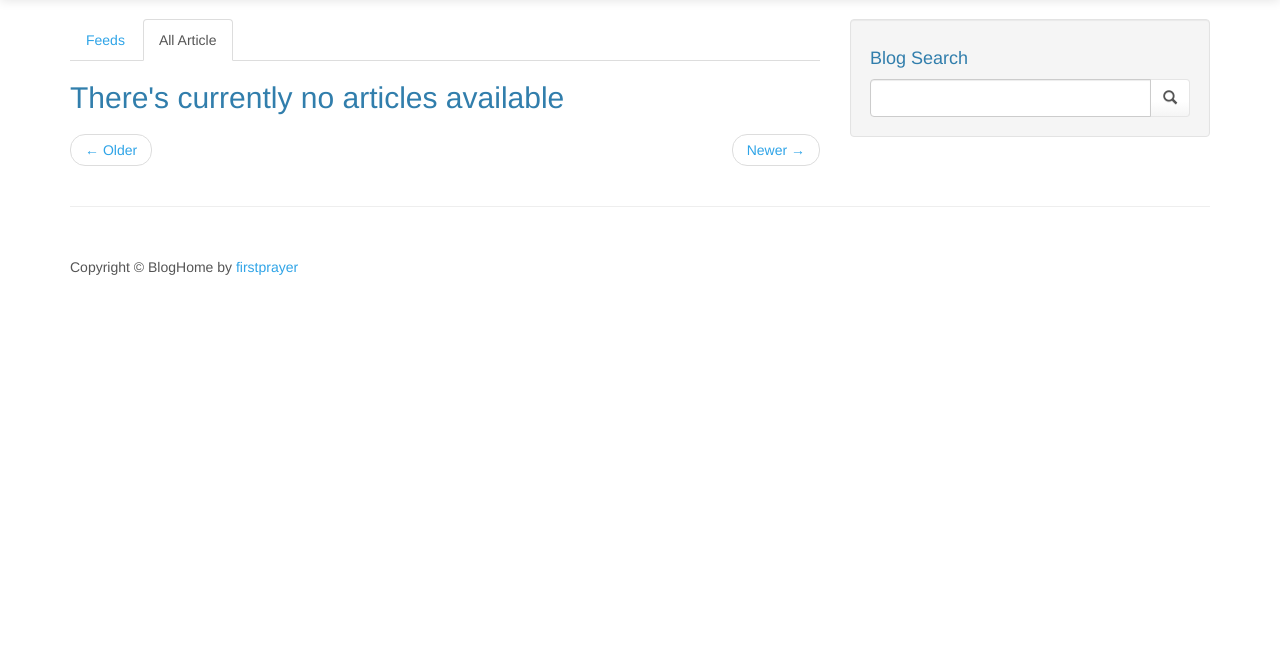
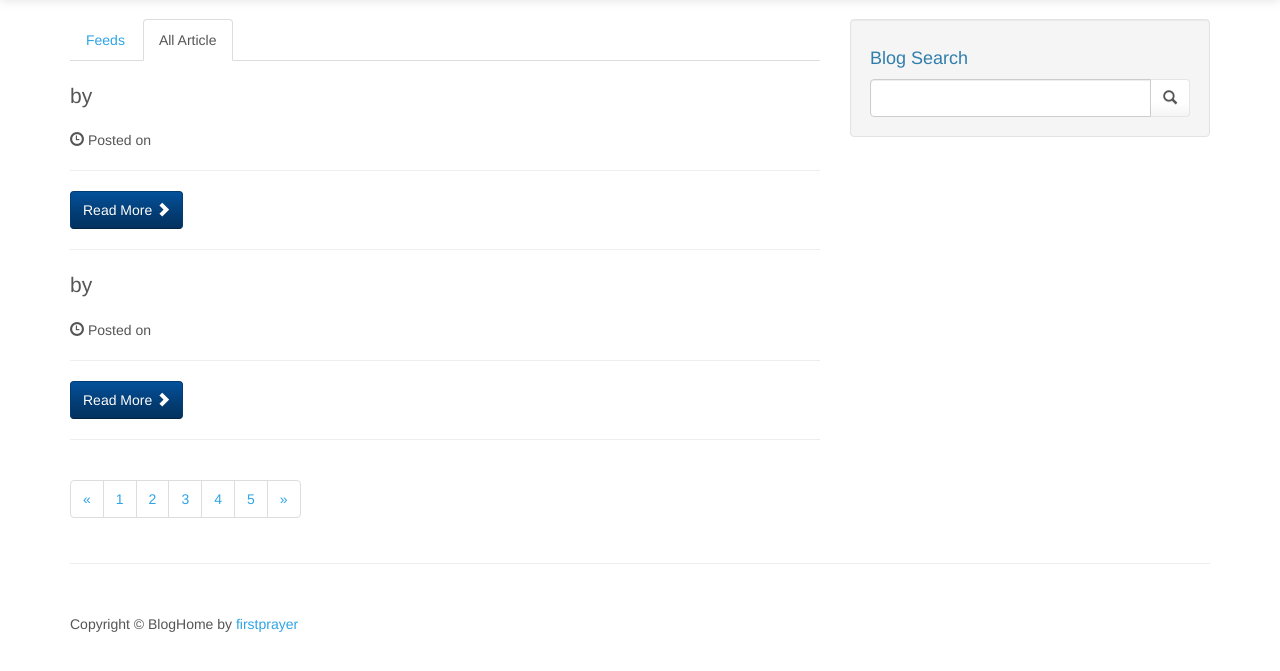
Before and after one commit to WebCoursify/src-code-for-full-stack-web-platform, a Django app: page / in a window 1280 px wide. Shown: the part 51-722 px from the top of the page. Run offline with Django 3.2, Linux system fonts and the light colour scheme; data that the repository does not hold is empty; some libraries are stand-ins or nearby versions.

Commit message:
updating views

```diff
--- a/src/app/controllers/webpages.py
+++ b/src/app/controllers/webpages.py
@@ -28,7 +28,12 @@
     This naive implementation only return the 10 most recent public articles
     A correct implementation should support query, page, count parameters as in api.get_articles
     """
-    articles = Article.objects.filter(deleted=0, state=Article.STATE_PUBLISHED).order_by('-time_create')[: 10]
+
+    query = request.GET.get('query', None)
+    page = request.GET.get('page', '0')
+    count = request.GET.get('count', '10')
+
+    articles = Article.objects.search(query=query, sort='-time_create', page=int(page), count=int(count), published=True)
 
     nav = 'all'  # For correct tab display on the front end, please leave this untouched
     return render_to_response('./index.html', locals())
--- a/src/templates/includes/article_list.html
+++ b/src/templates/includes/article_list.html
@@ -27,11 +27,12 @@
 {% endfor %}
 
 <!-- Pager -->
-<ul class="pager">
+{% include 'includes/pager.html' %}
+<!-- <ul class="pager">
     <li class="previous">
         <a href="#">&larr; Older</a>
     </li>
     <li class="next">
         <a href="#">Newer &rarr;</a>
     </li>
-</ul>
+</ul> -->
--- /dev/null
+++ b/src/templates/includes/pager.html
@@ -0,0 +1,19 @@
+<nav>
+  <ul class="pagination">
+    <li>
+      <a href="#" aria-label="Previous">
+        <span aria-hidden="true">&laquo;</span>
+      </a>
+    </li>
+    <li><a href="#">1</a></li>
+    <li><a href="#">2</a></li>
+    <li><a href="#">3</a></li>
+    <li><a href="#">4</a></li>
+    <li><a href="#">5</a></li>
+    <li>
+      <a href="#" aria-label="Next">
+        <span aria-hidden="true">&raquo;</span>
+      </a>
+    </li>
+  </ul>
+</nav>
```
